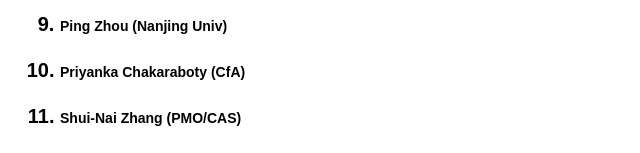
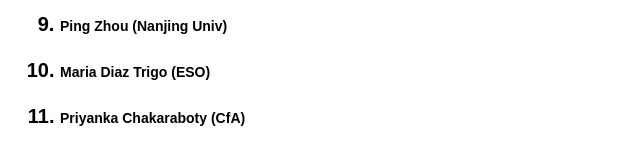
Before and after one commit to xrayspectroscopy2024/Xray, a plain HTML site: page organizers-and-sponsors.html in a window 1280 px wide. Shown: the part 639-792 px from the top of the page, 24-664 px from the left. Drawn offline with nearby package versions, Linux system fonts and the light colour scheme; a script that the page names is missing.

Commit message:
Update organizers-and-sponsors.html

```diff
--- a/organizers-and-sponsors.html
+++ b/organizers-and-sponsors.html
@@ -83,6 +83,9 @@
               </li>
               <li class="list-item _2">
                 <h4 class="h4">Ping Zhou (Nanjing Univ)</h4>
+              </li>
+              <li class="list-item _2">
+                <h4 class="h4">Maria Diaz Trigo (ESO) </h4>
               </li>
               <li class="list-item _2">
                 <h4 class="h4">Priyanka Chakaraboty (CfA)</h4>
```
